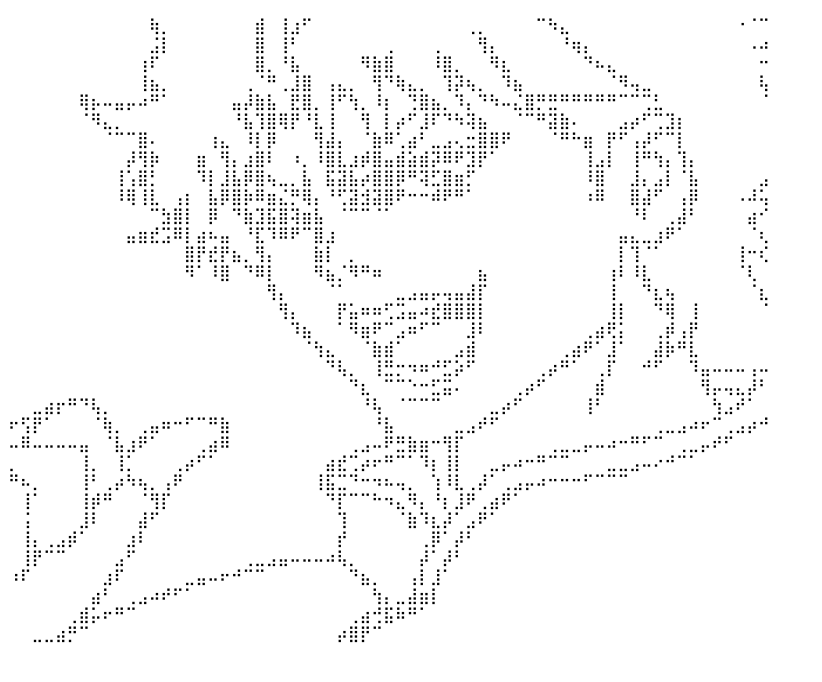
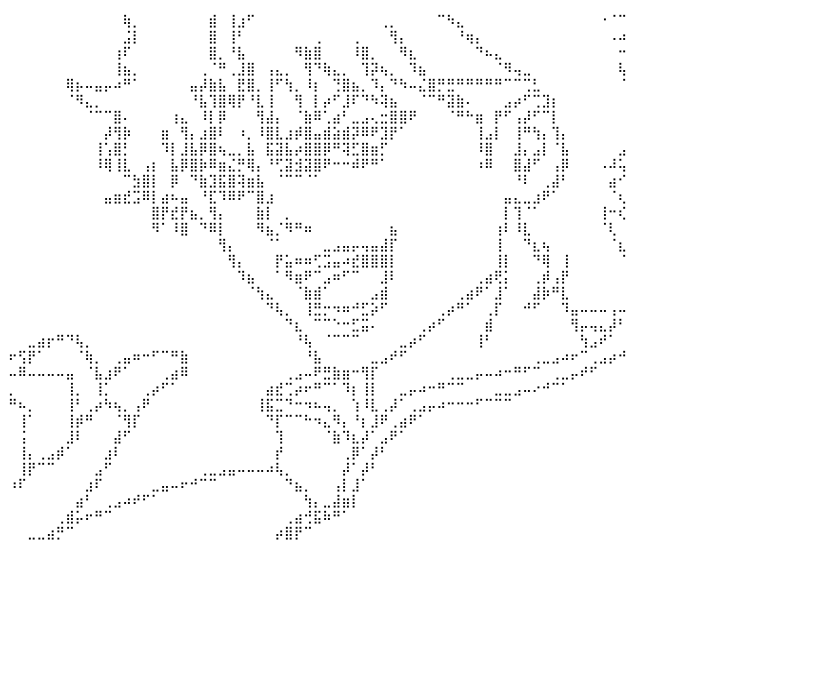
Before and after one commit to StressedCatInABox/StressedCatInABox.github.io, a plain HTML site: page index.html in a window 1280 px wide. Shown: the whole page, without its empty margins (0-822 px from the left). Drawn offline with Linux system fonts and the light colour scheme.

Commit message:
Net Game Friends

```diff
--- a/index.html
+++ b/index.html
@@ -4,7 +4,7 @@
     <title>It was me, Dio!</title>
   </head>
   <body>
-    <p>⠀⠀⠀⠀⠀⠀⠀⠀⠀⠀⠀⠀⢷⡀⠀⠀⠀⠀⠀⠀⠀⣾⠀⢸⣰⠋⠀⠀⠀⠀⠀⠀⠀⠀⠀⠀⠀⠀⠀⢀⡀⠀⠀⠀⠀⠉⠳⣄⠀⠀⠀⠀⠀⠀⠀⠀⠀⠀⠀⠀⠀⠀⠐⠈⠉
+    <pre>⠀⠀⠀⠀⠀⠀⠀⠀⠀⠀⠀⠀⢷⡀⠀⠀⠀⠀⠀⠀⠀⣾⠀⢸⣰⠋⠀⠀⠀⠀⠀⠀⠀⠀⠀⠀⠀⠀⠀⢀⡀⠀⠀⠀⠀⠉⠳⣄⠀⠀⠀⠀⠀⠀⠀⠀⠀⠀⠀⠀⠀⠀⠐⠈⠉
 ⠀⠀⠀⠀⠀⠀⠀⠀⠀⠀⠀⠀⣨⡇⠀⠀⠀⠀⠀⠀⠀⣿⠀⢸⠃⠀⠀⠀⠀⠀⠀⠀⢀⠀⠀⠀⢀⠀⠀⠀⢻⡄⠀⠀⠀⠀⠀⠘⢶⡄⠀⠀⠀⠀⠀⠀⠀⠀⠀⠀⠀⠀⠀⠠⠴
 ⠀⠀⠀⠀⠀⠀⠀⠀⠀⠀⠀⢰⠏⠀⠀⠀⠀⠀⠀⠀⠀⣿⡀⠘⣧⠀⠀⠀⠀⠀⠻⣷⣿⠀⠀⠀⠸⣿⡀⠀⠀⠻⣆⠀⠀⠀⠀⠀⠀⠙⠦⣄⠀⠀⠀⠀⠀⠀⠀⠀⠀⠀⠀⠀⠒
 ⠀⠀⠀⠀⠀⠀⠀⠀⠀⠀⠀⢸⣦⡀⠀⠀⠀⠀⠀⠀⢀⠈⠛⢀⣸⣿⠀⢠⣄⡀⠀⢻⠙⢷⣄⡀⠀⢹⡽⢦⡀⠀⠹⣦⠀⠀⠀⠀⠀⠀⠀⠈⠻⢤⣀⠀⠀⠀⠀⠀⠀⠀⠀⠀⢧
@@ -36,6 +36,6 @@
 ⠰⠏⠀⠀⠀⠀⠀⠀⣰⠏⠀⠀⠀⠀⠀⣀⣤⠤⠖⠚⠉⠉⠀⠀⠀⠀⠀⠀⠀⠙⣦⡀⠀⠀⢠⡇⣸⠁⠀⠀⠀⠀⠀⠀⠀⠀⠀⠀⠀⠀⠀⠀⠀⠀⠀⠀⠀⠀⠀⠀⠀⠀⠀⠀⠀
 ⠀⠀⠀⠀⠀⠀⠀⣴⠃⠀⢀⣠⠴⠞⠋⠁⠀⠀⠀⠀⠀⠀⠀⠀⠀⠀⠀⠀⠀⠀⠀⢳⡄⣀⣼⣶⡇⠀⠀⠀⠀⠀⠀⠀⠀⠀⠀⠀⠀⠀⠀⠀⠀⠀⠀⠀⠀⠀⠀⠀⠀⠀⠀⠀⠀
 ⠀⠀⠀⠀⠀⢀⣾⡥⠖⠛⠉⠀⠀⠀⠀⠀⠀⠀⠀⠀⠀⠀⠀⠀⠀⠀⠀⠀⠀⢀⣴⢚⣯⠷⠛⠁⠀⠀⠀⠀⠀⠀⠀⠀⠀⠀⠀⠀⠀⠀⠀⠀⠀⠀⠀⠀⠀⠀⠀⠀⠀⠀⠀⠀⠀
-⠀⠀⣀⣀⣴⡛⠉⠀⠀⠀⠀⠀⠀⠀⠀⠀⠀⠀⠀⠀⠀⠀⠀⠀⠀⠀⠀⠀⡴⣿⡟⠉⠀⠀⠀⠀⠀⠀⠀⠀⠀⠀⠀⠀⠀⠀⠀⠀⠀⠀⠀⠀⠀⠀⠀⠀⠀⠀⠀⠀⠀⠀⠀⠀⠀</p>
+⠀⠀⣀⣀⣴⡛⠉⠀⠀⠀⠀⠀⠀⠀⠀⠀⠀⠀⠀⠀⠀⠀⠀⠀⠀⠀⠀⠀⡴⣿⡟⠉⠀⠀⠀⠀⠀⠀⠀⠀⠀⠀⠀⠀⠀⠀⠀⠀⠀⠀⠀⠀⠀⠀⠀⠀⠀⠀⠀⠀⠀⠀⠀⠀⠀</pre>
   </body>
 </html>
```
Also changed, not shown: 1 other file.
